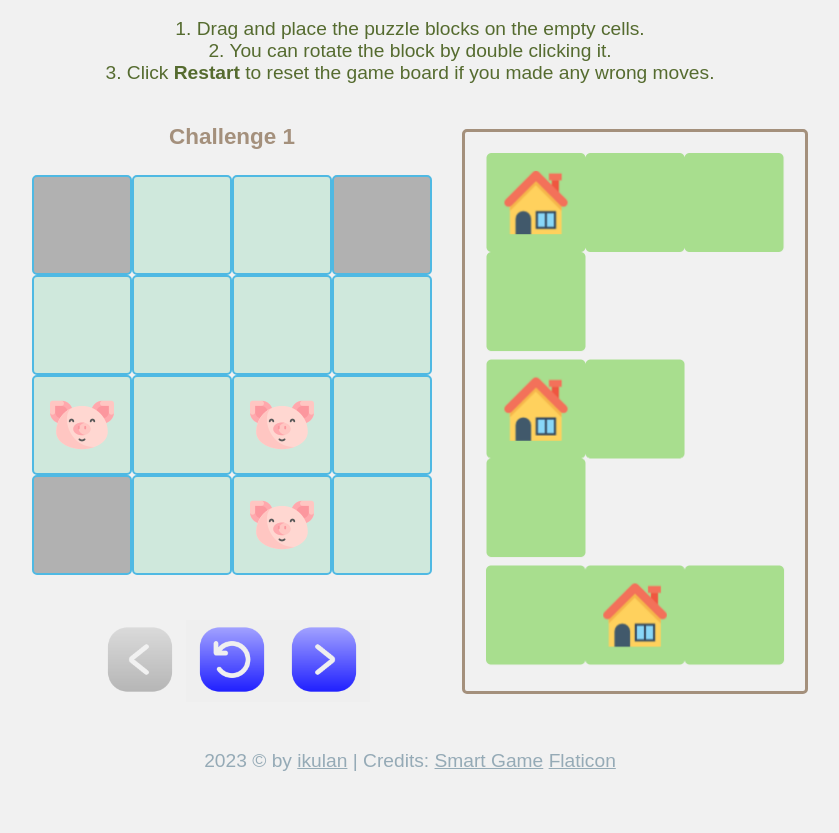
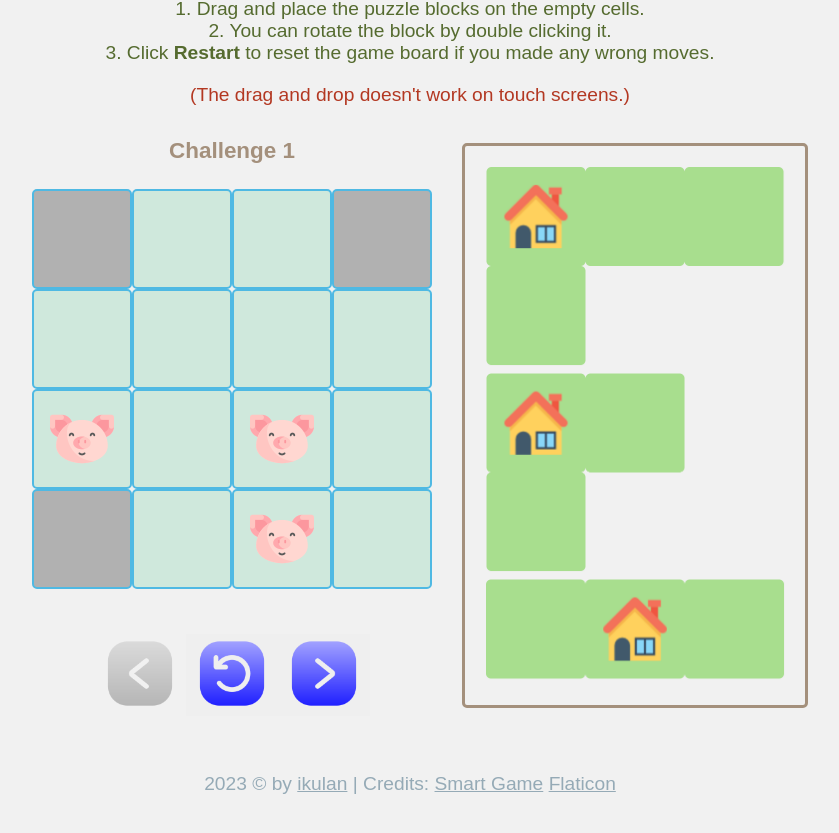
Before and after one commit to ikulan/three_little_piggies, a website built with webpack: page index.html in a window 1280 px wide. Shown: the part 125-958 px from the top of the page, without its empty margins (230-1069 px from the left). Built offline with nearby package versions, Linux system fonts and the light colour scheme.

Commit message:
Add not working information

```diff
--- a/assets/app.css
+++ b/assets/app.css
@@ -1,12 +1,12 @@
 body {
   font-family: Arial;
-  padding: 20px;
+  padding: 1.25rem;
   background: #f1f1f1;
   font-size: 1.2rem;
+  min-height: 100vh;
 }
 
 .header {
-  padding: 20px;
   text-align: center;
 }
 
@@ -18,7 +18,12 @@ body {
   color: darkolivegreen;
 }
 
+.header > p.warn {
+  color: #b33822;
+}
+
 .container {
+  margin: 2rem 0;
   display: flex;
   justify-content: center;
 }
@@ -143,7 +148,6 @@ button.disabled > img {
 
 /* Footer */
 .footer {
-  padding: 4px 0;
   text-align: center;
   color: #95aab6;
 }
--- a/index.html
+++ b/index.html
@@ -20,6 +20,7 @@
         3. Click <b>Restart</b> to reset the game board if you made any wrong
         moves.
       </p>
+      <p class="warn">(The drag and drop doesn't work on touch screens.)</p>
     </div>
     <div class="container">
       <div>
```
